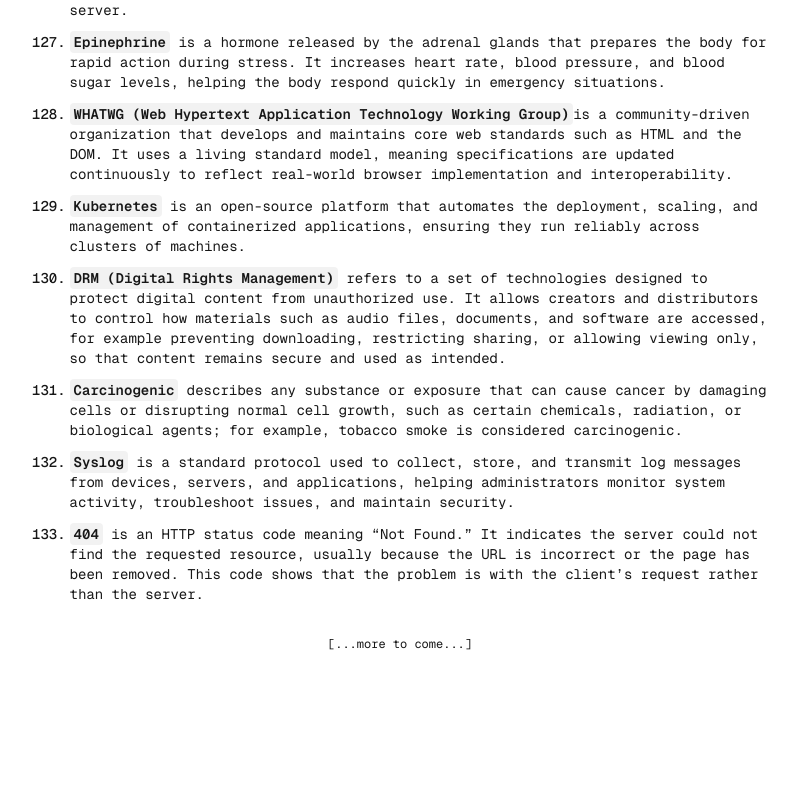
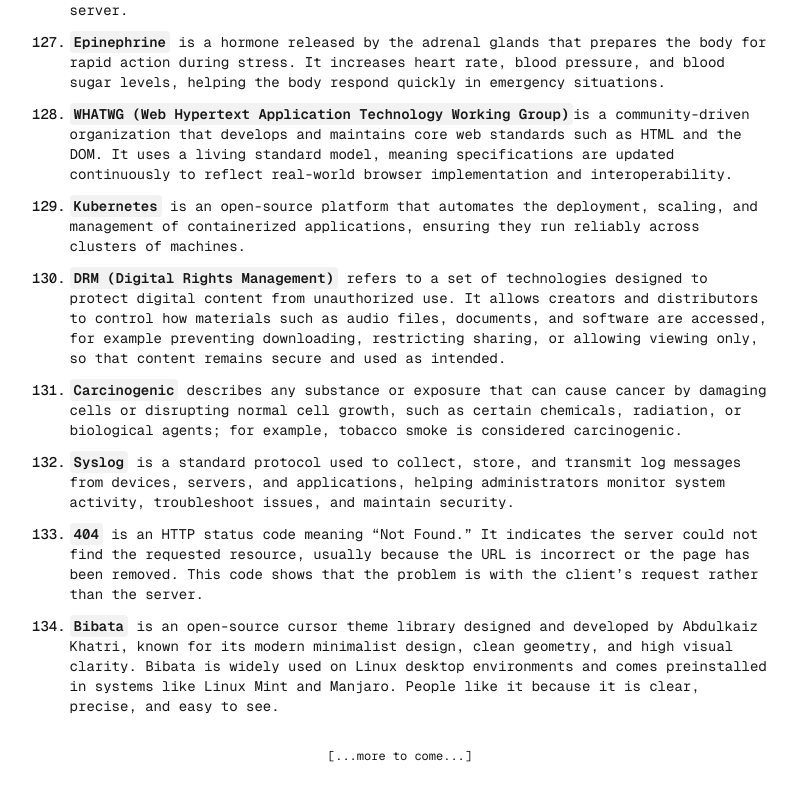
Before and after one commit to BrahimBoussada/mind-log, a Next.js app: page / in a window 1280 px wide. Shown: the part 8283-9079 px from the top of the page, without its empty margins (240-1037 px from the left). Before the commit the page ends 8967 px from the top, so only its background shows below. Built offline with nearby package versions, Linux system fonts and the light colour scheme.

Commit message:
log:29-12-2025

```diff
--- a/src/app/page.tsx
+++ b/src/app/page.tsx
@@ -1282,6 +1282,18 @@ export default function Home() {
           </Text>
         </Note>
 
+        <Note>
+          <N>134.</N>
+          <Text>
+            <Key>Bibata</Key> is an open-source cursor theme library designed
+            and developed by Abdulkaiz Khatri, known for its modern minimalist
+            design, clean geometry, and high visual clarity. Bibata is widely
+            used on Linux desktop environments and comes preinstalled in systems
+            like Linux Mint and Manjaro. People like it because it is clear,
+            precise, and easy to see.
+          </Text>
+        </Note>
+
         {/* --- end --- */}
       </NoteWrapper>
 
```
